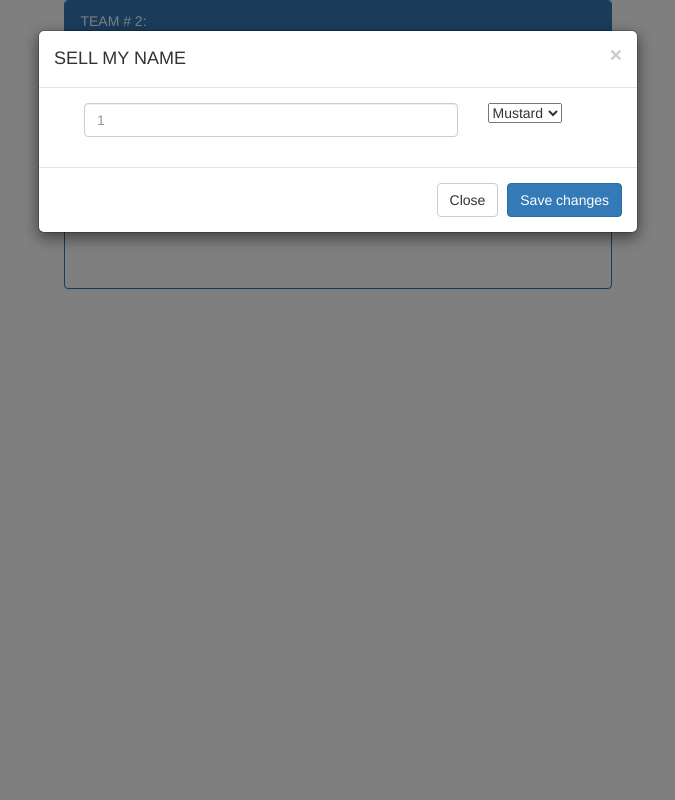
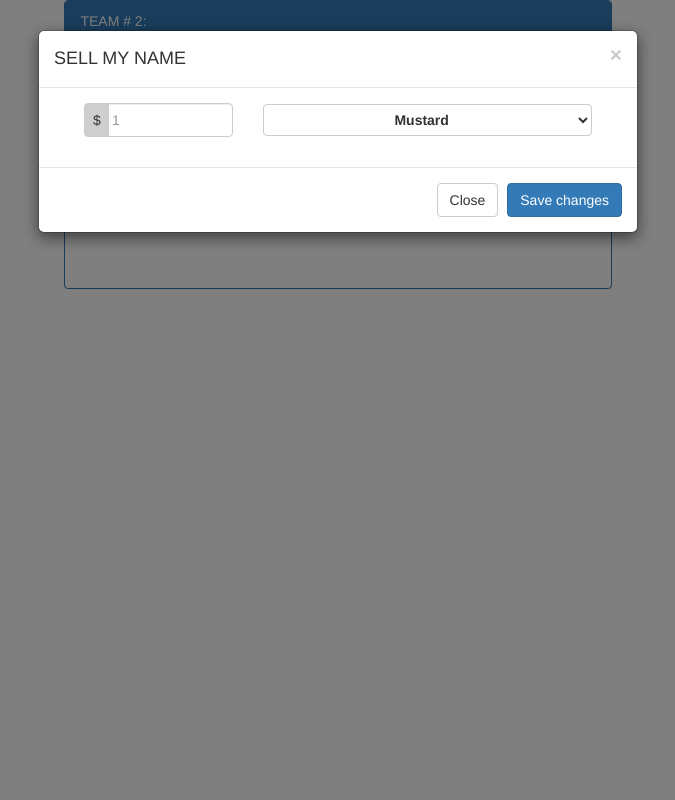
Before and after one commit to kiellabian/modest-market-name, a Django app: page / in a window 1280 px wide, after a click on "SELL MY NAME". Shown: the whole page, without its empty margins (302-977 px from the left). Run offline with Django 3.2, Linux system fonts and the light colour scheme; tables that the repository leaves empty hold one stand-in row (values such as "Sample post"); some libraries are stand-ins or nearby versions.

Commit message:
refactored

```diff
--- a/market/name/static/name/css/home.css
+++ b/market/name/static/name/css/home.css
@@ -5,6 +5,28 @@
 .number-bid {
   padding-left: 27px;
 }
+
+.select-btn {
+    display: inline-block;
+    vertical-align: middle;
+    padding: 6px 12px;
+    border: 1px solid transparent;
+    margin: 1px 0;
+    font-weight: 700;
+    text-align: center;
+    white-space: nowrap;
+    border-radius: 4px;
+    background-image: none;
+    cursor: pointer;
+    outline: 0!important;
+    -ms-touch-action: manipulation;
+    touch-action: manipulation;
+    color: #333;
+    background-color: #fff;
+    border-color: #ccc;
+    width: 100%;
+}
+
 
 .modal-body {
   height: 79px;
--- a/market/name/templates/home.html
+++ b/market/name/templates/home.html
@@ -106,13 +106,14 @@
       </div>
       <div class="modal-body">
         <div class="col-lg-12">
-            <form role="form" class="col-md-9">
+            <form role="form" class="col-md-4" style="margin-top: -20px;">
 				<div class="form-group">
-				<input id="name" name="name" type="number" class="form-control" required placeholder="1">
+				<span class="dollar">$</span>
+				<input id="name" name="name" type="number" class="form-control number-bid" required placeholder="1">
 				</div>
 			</form>
-			<div class="col-lg-2">
-            	    <select class="selectpicker" data-style="btn-danger">
+			<div class="col-lg-8">
+            	    <select class="selectpicker select-btn" data-style="btn-danger">
 				      <option>Mustard</option>
 				      <option>Ketchup</option>
 				      <option>Relish</option>
```
